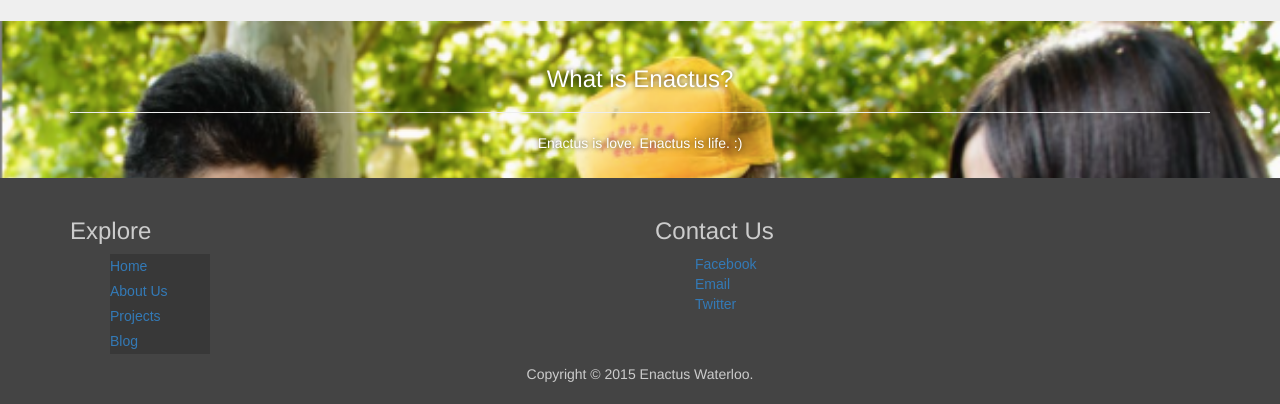
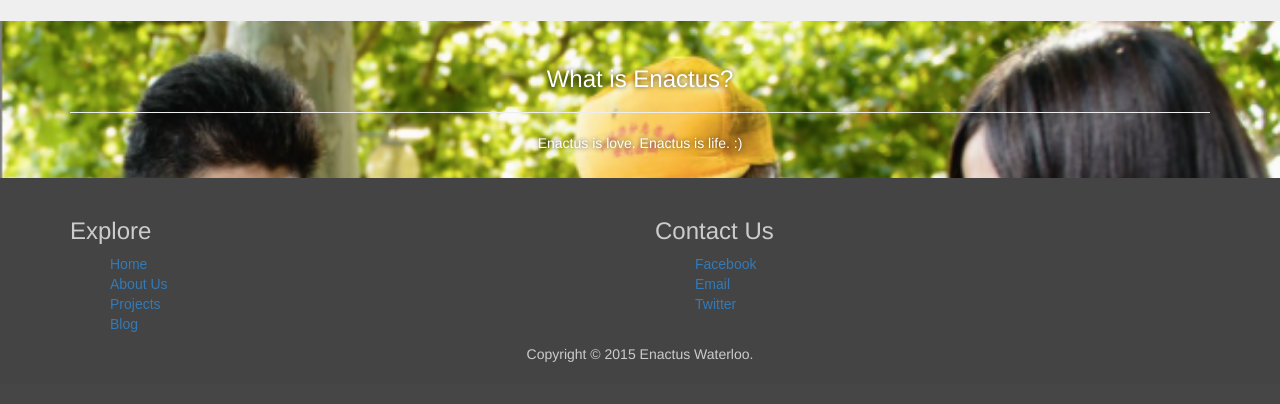
Before and after one commit to enactuswaterloo/website, a Django app: page / in a window 1280 px wide. Shown: the part 605-1009 px from the top of the page. After the commit the page ends 967 px from the top, so only its background shows below. Run offline with Django 3.2, Linux system fonts and the light colour scheme; some libraries are stand-ins or nearby versions.

Commit message:
modified footer slightly

```diff
--- a/main/static/base.css
+++ b/main/static/base.css
@@ -33,17 +33,14 @@ footer li {
 }
 
 .footerButton {
-	background: #383838;
-	cursor: pointer;
-	height: 25px;
-    width: 100px;
-    line-height: 25px;
+	text-decoration: none;
 	transition-property: background;
 	transition-duration: 0.2s;
 	transition-timing-function: linear;
 }
 .footerButton:hover {
 	background: #404040;
+	text-decoration: none;
 }
 
 .carousel-inner > .item > img {
--- a/main/templates/base.html
+++ b/main/templates/base.html
@@ -45,10 +45,10 @@
                         <h3>Explore</h3>
                         <nav>
                             <ul>
-                                <li><a href="{% url 'home' %}"><div class="footerButton">Home</div></a></li>
-                                <li><a href="{% url 'about_us' %}"><div class="footerButton">About Us</div></a></li>
-                                <li><a href="{% url 'projects' %}"><div class="footerButton">Projects</div></a></li>
-                                <li><a href="{% url 'blog' %}"><div class="footerButton">Blog</div></a></li>
+                                <li><a class="footerButton" href="{% url 'home' %}">Home</a></li>
+                                <li><a class="footerButton" href="{% url 'about_us' %}">About Us</a></li>
+                                <li><a class="footerButton" href="{% url 'projects' %}">Projects</a></li>
+                                <li><a class="footerButton" href="{% url 'blog' %}">Blog</a></li>
                             </ul>
                         </nav>
                     </div>
```
